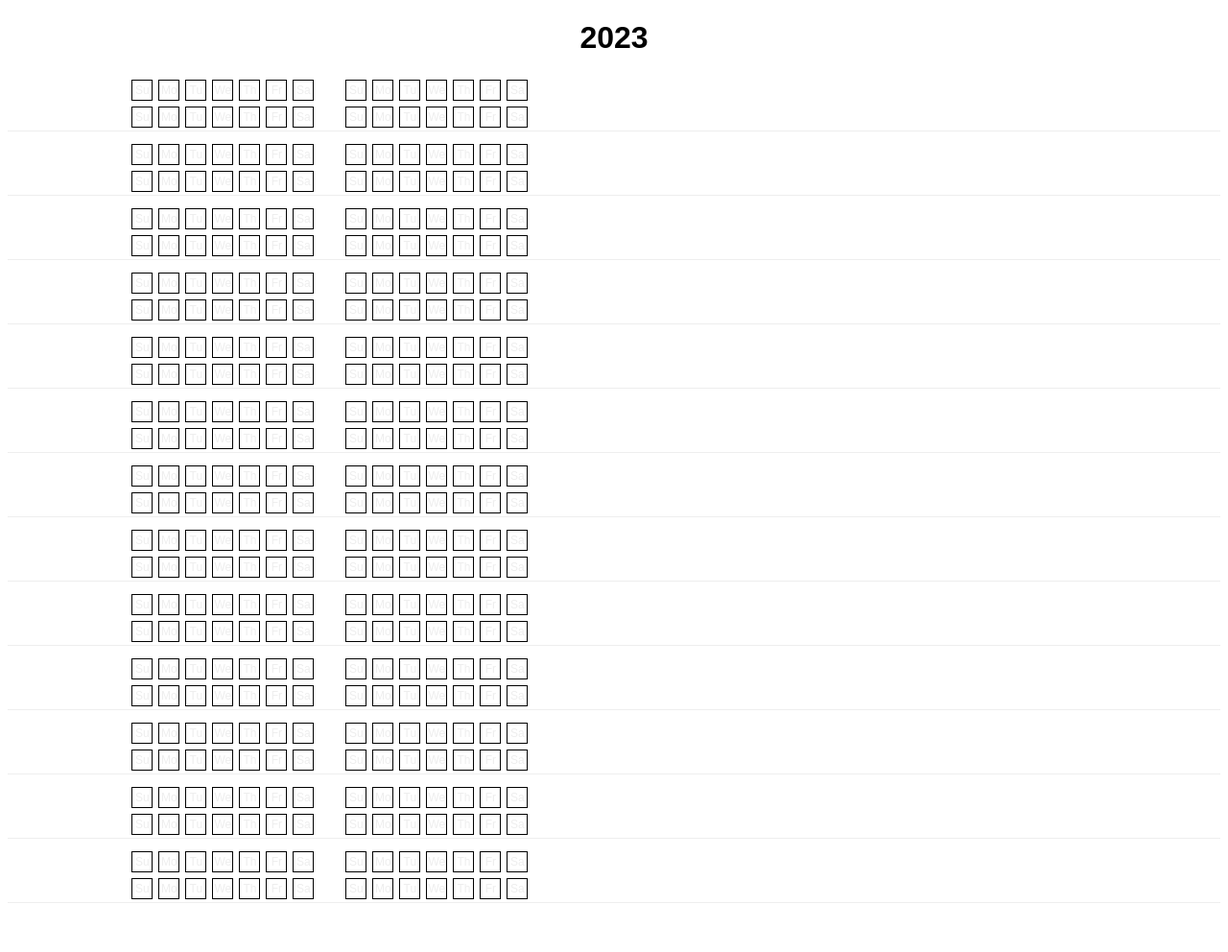
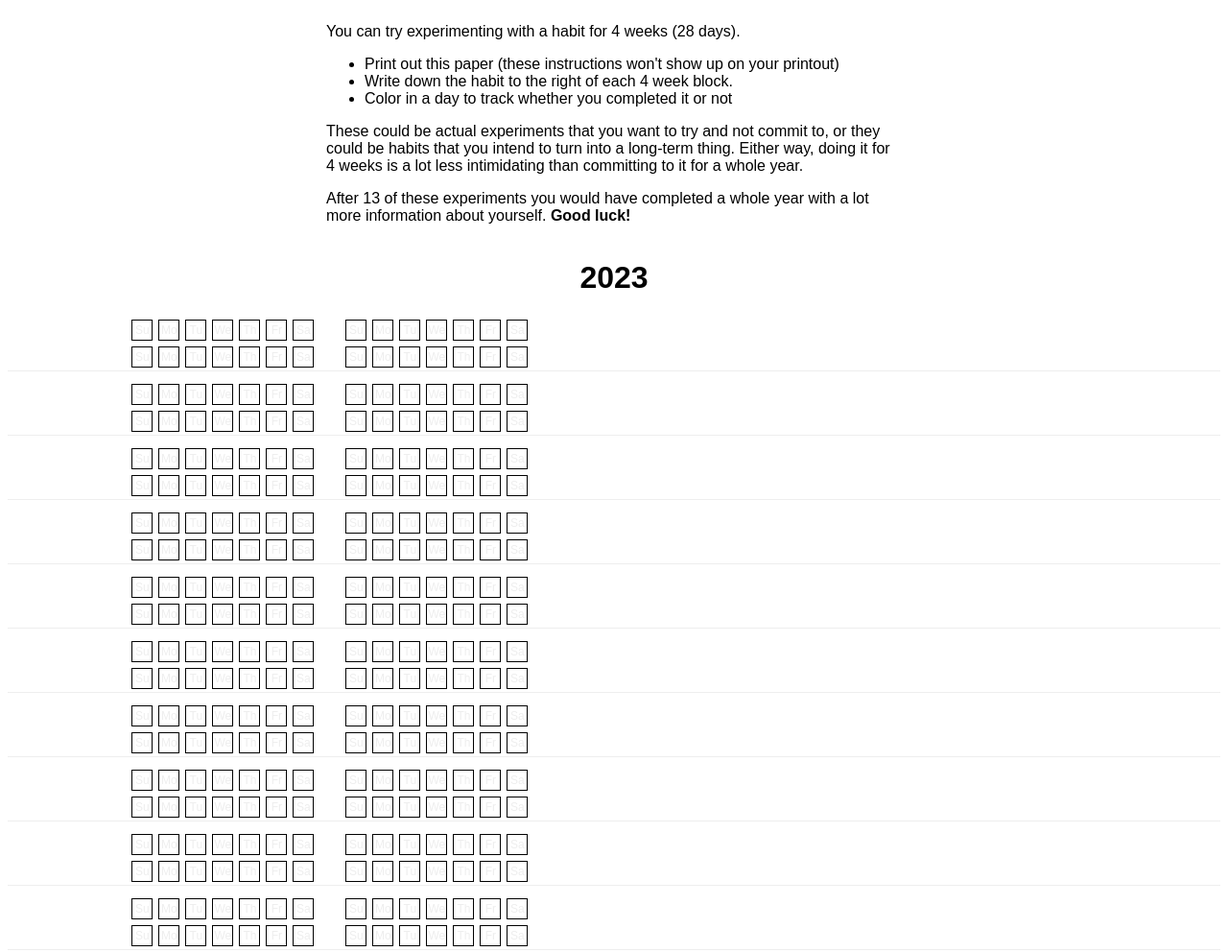
Before and after one commit to hbhanoo/hbhanoo.github.io, a plain HTML site: page weekly.html in a window 1280 px wide. Shown: the top 992 px of the page at 96% size. Before the commit the page ends 951 px from the top, so only its background shows below. Drawn offline with Linux system fonts and the light colour scheme.

Commit message:
Add description, title, non-printable instructions

```diff
--- a/weekly.html
+++ b/weekly.html
@@ -1,9 +1,20 @@
 <!DOCTYPE html>
 <html>
+  <head>
+    <title>28-day habit template</title>
+    <meta name="description" content="A printable template to track 13 28-day experiments through the year"/>
+  </head>
   <style>
     body {
       font-family: sans-serif;
       font-weight: 200;
+    }
+   @media print {
+     .noprint {
+       height: 0;
+       display: none;
+       visibility: hidden;
+     }
     }
     .chart {
       text-align: center;
@@ -80,6 +91,24 @@
     });
   </script>
   <body>
-
+    <div class="noprint" style="display: flex; justify-content: center">
+      <div style="max-width: 600px">
+        <p>
+          You can try experimenting with a habit for 4 weeks (28 days).
+        </p>
+        <ul>
+          <li>Print out this paper (these instructions won't show up on your printout)</li>
+          <li>Write down the habit to the right of each 4 week block.</li>
+          <li>Color in a day to track whether you completed it or not</li>
+        </ul>
+        <p> These could be actual experiments that you want to try and not commit to,
+          or they could be habits that you intend to turn into a long-term thing. Either way,
+          doing it for 4 weeks is a lot less intimidating than committing to it for a whole year.
+        </p>
+        <p>After 13 of these experiments you would have completed a whole year with a lot more information
+          about yourself. <b>Good luck!</b>
+        </p>
+      </div>
+    </div>
   </body>
 </html>
```
